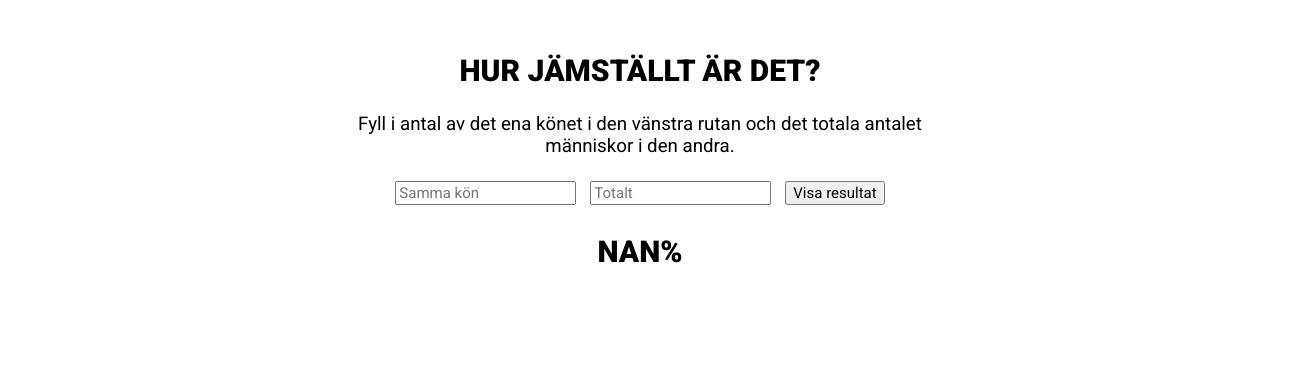
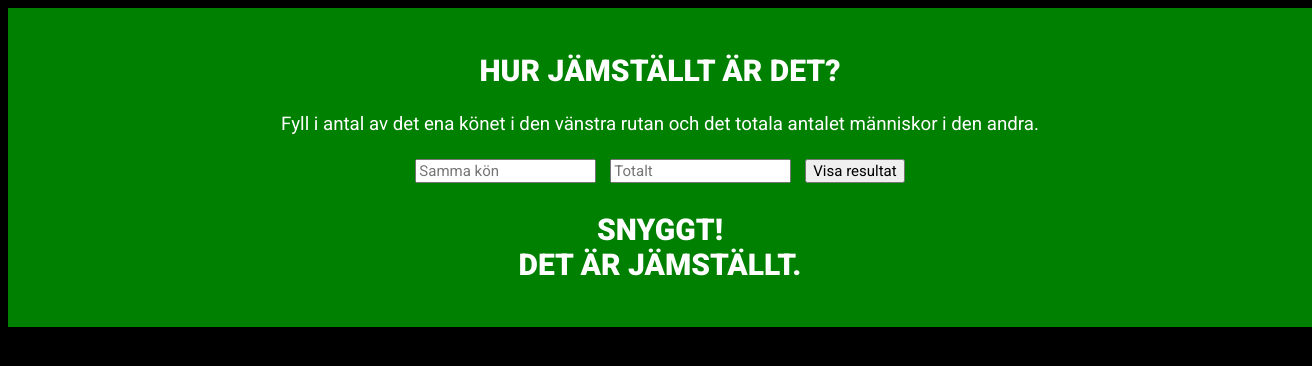
Before and after one commit to Carl-Henric/jemstellt, a plain HTML site: page index.html in a window 1280 px wide. Both pictures are taken after a click on the button "Visa resultat". Shown: the whole page, 1312 px wide, since content can reach past the window. Drawn offline with Linux system fonts and the light colour scheme.

Commit message:
Added styling when if

```diff
--- a/css/style.css
+++ b/css/style.css
@@ -7,12 +7,18 @@ h2 {
     text-transform: uppercase;
 }
 
-.yta {
-    width: 50%;
-    background-color: white;
+body {
+    background-color: black;
+}
+
+#yta {
+    width: 100%;
+    height: 100%;
+    background-color: black;
     margin: auto;
     padding: 20px;
     text-align: center;
+    color: white;
 }
 
 form input {
--- a/index.html
+++ b/index.html
@@ -14,7 +14,7 @@
 
 
 <body>
-<div class="yta">
+<div id="yta">
   <h2>Hur jämställt är det?</h2>
   <h3>Fyll i antal av det ena könet i den vänstra rutan och det totala antalet människor i den andra. </h3>
       <form>
@@ -49,11 +49,18 @@
     document.getElementById("resultat").innerHTML = avrundad + "%";
 
     if (avrundad < 40) {
-      document.getElementById("resultat").innerHTML = avrundad + "% <br/> Tyvärr inte jämtställt. </br> Gränsen för jämställdhet är mellan 40-60%. Läs mer på:";
+      document.getElementById("resultat").innerHTML = avrundad + "% <br/> Tyvärr inte jämtställt.",
+      document.getElementById("yta").style.backgroundColor = "red",
+      document.getElementById("text").innerHTML =  "Gränsen för jämställdhet är mellan 40-60%. Läs mer på:";
+
+
   } else if (avrundad > 60) {
       document.getElementById("text").innerHTML = "Tyvärr inte jämtställt. </br> Gränsen för jämställdhet är mellan 40-60%. Läs mer på ";
   } else {
-  document.getElementById("resultat").style.color = "Snyggt! <br/> Det är jämställt. ";
+  document.getElementById("resultat").innerHTML  = "Snyggt! <br/> Det är jämställt. ",
+  document.getElementById("yta").style.backgroundColor = "green";
+
+
 
 }
 
```
